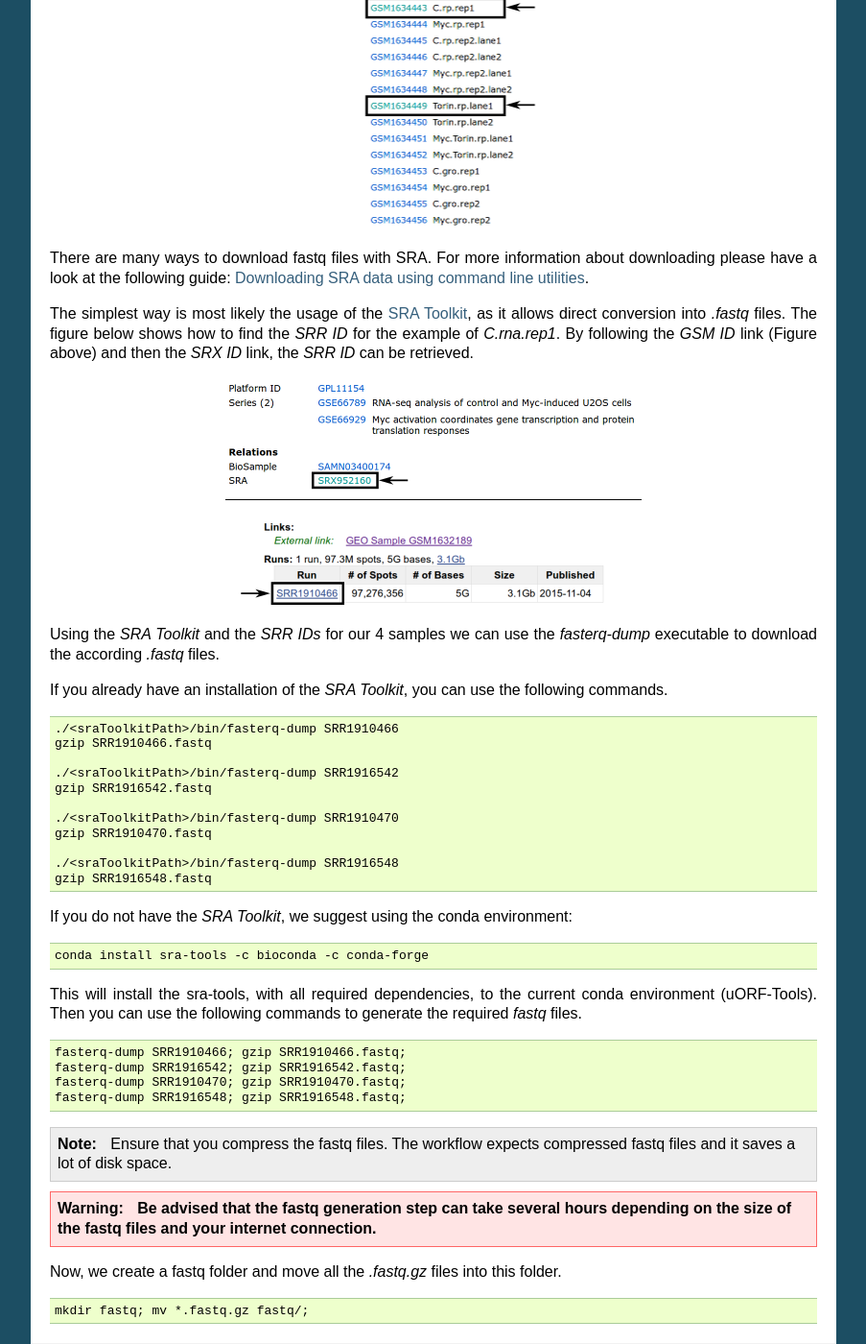
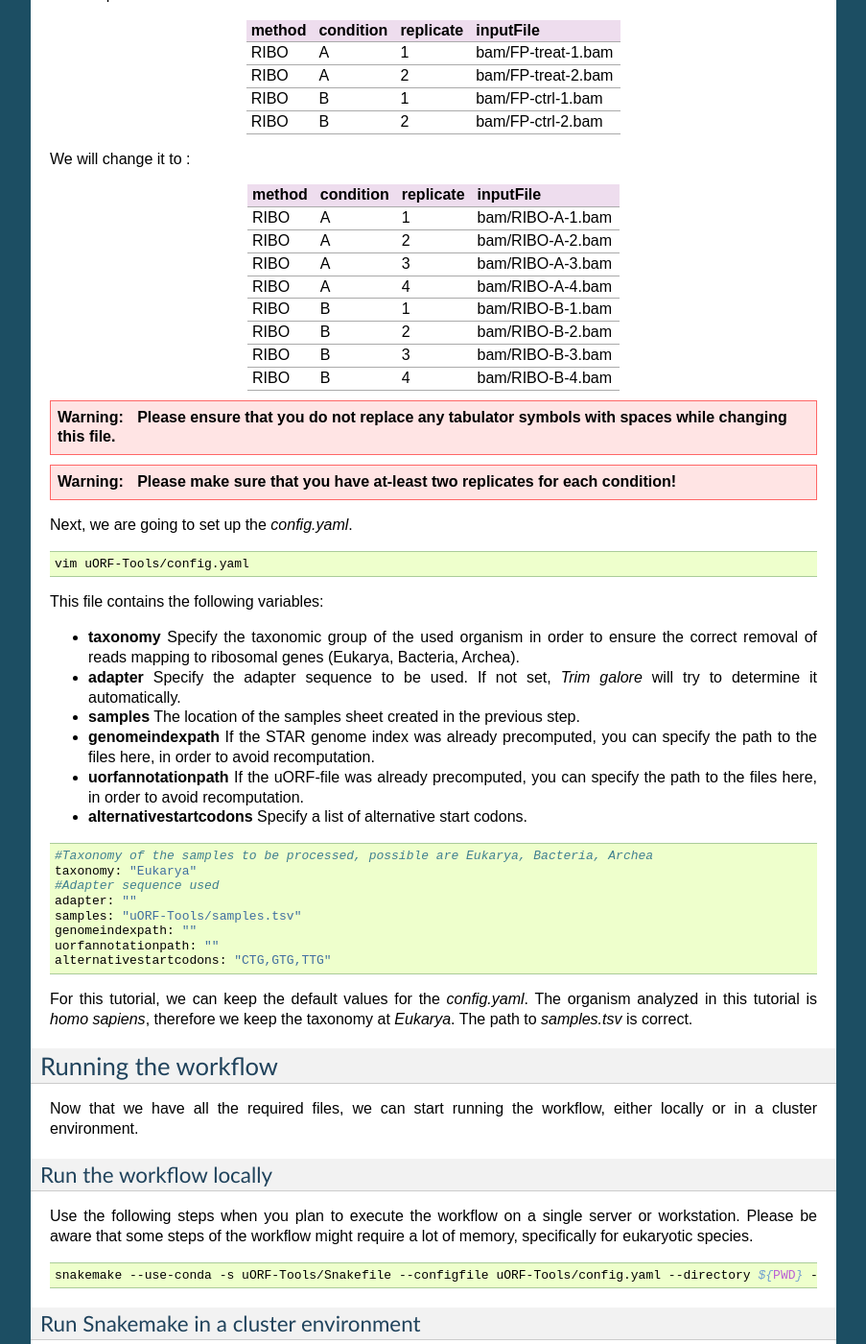
Before and after one commit to RickGelhausen/uORF-Tools_ReadTheDocs, a Sphinx documentation site: the page built from docs/source/example-workflow.rst, in a window 1280 px wide and 1400 px high, scrolled down 2080 px. Shown: the whole window at 96% size, without its empty margins (198-1101 px from the left). Built offline with Sphinx 7.4.7, drawn with Linux system fonts in a browser that asks for light colours; cross-references to code outside the pages are shown as plain code; some of the changed text lies outside the part shown.

Commit message:
updated example workflow

```diff
--- a/docs/source/example-workflow.rst
+++ b/docs/source/example-workflow.rst
@@ -4,10 +4,16 @@
 Example workflow
 ################
 
-The retrieval of input files and running the workflow locally and on a server cluster via a queuing system is demonstrated using an example with data available from SRA via NCBI.
-The dataset is available under the GEO accession number *GSE66929*. The retrieval of the data is described in this tutorial.
+The retrieval of input files and running the workflow locally and on a server cluster via a queuing system is demonstrated using an example with data available from our FTP-Server.
 
-.. note:: Ensure that you are in the uORF-Tools conda environment as explained in the installation section.
+.. note:: Ensure that you are in the uORF-Tools conda environment.
+If you have not yet create a conda environment please do so now using:
+
+.. code-block:: bash
+
+    conda create -c bioconda -c conda-forge -n uORF-Tools snakemake
+    source activate uORF-Tools
+
 Setup
 =====
 First of all, we start by creating the project directory and changing to it.
@@ -20,13 +26,13 @@
 
 .. code-block:: bash
 
-    wget https://github.com/anibunny12/uORF-Tools/archive/1.0.1.tar.gz
-    tar -xzf 1.0.1.tar.gz; mv uORF-Tools-1.0.1 uORF-Tools; rm 1.0.1.tar.gz;
+    wget https://github.com/anibunny12/uORF-Tools/archive/2.0.0.tar.gz
+    tar -xzf 2.0.0.tar.gz; mv uORF-Tools-2.0.0 uORF-Tools; rm 2.0.0.tar.gz;
 
 Retrieve and prepare input files
 ================================
 
-Before starting the workflow, we have to acquire and prepare several input files. These files are the annotation file, the genome file, the fastq files, the configuration file and the sample sheet.
+Before starting the workflow, we have to acquire and prepare several input files. These files are the annotation file, the genome file, the bam files, the configuration file and the sample sheet.
 
 Annotation and genome files
 ***************************
@@ -59,81 +65,23 @@
 
 Another webpage that provides these files is `Ensembl Genomes <http://www.ensembl.org/Homo_sapiens/Info/Index>`_ :cite:`Ensembl:2018`. This usually requires searching their file system in order to find the wanted files. For this tutorial, we recommend to stick to GenCode instead.
 
-Fastq files
-***********
+.bam files
+**********
 
-Next, we want to acquire the fastq files. For many datasets, the easiest way to retrieve the fastq files is using the `European Nucleotide Archive <https://www.ebi.ac.uk/ena>`_ (ENA) :cite:`SIL:KEA:2017european` as it provides direct download links when searching for a dataset. Unfortunately, the *GSE66929* dataset is not provided by ENA.
+Next, we want to acquire the bam files. The bam files for the tutorial dataset can be downloaded from our FTP-Server:
 
-Therefore, we will use the `Sequence Read Archive <https://www.ncbi.nlm.nih.gov/sra>`_ (SRA) :cite:`SRA:2011` instead, which is hosted by NCBI.
-On the NCBI webpage, we search for the GEO accession number, here *GSE66929*.
-
-.. image:: images/SRA_search.png
-    :scale: 50%
-    :align: center
-
-We receive one search result.
-
-.. image:: images/SRA_search_hit.png
-    :scale: 50%
-    :align: center
-
-When following the link provided in the search results, we get an overview with all kinds of information about the dataset. We are interested mainly in the samples provided on this page. In this tutorial, we are interested in the highlighted samples.
-
-.. image:: images/SRA_samples.png
-    :scale: 50%
-    :align: center
-
-There are many ways to download fastq files with SRA. For more information about downloading please have a look at the following guide: `Downloading SRA data using command line utilities <https://www.ncbi.nlm.nih.gov/books/NBK158899/>`_.
-
-The simplest way is most likely the usage of the `SRA Toolkit <https://trace.ncbi.nlm.nih.gov/Traces/sra/sra.cgi?view=toolkit_doc&f=std>`_, as it allows direct conversion into *.fastq* files.
-The figure below shows how to find the *SRR ID* for the example of *C.rna.rep1*. By following the *GSM ID* link (Figure above) and then the *SRX ID* link, the *SRR ID* can be retrieved.
-
-.. image:: images/SRA_ID.png
-    :scale: 50%
-    :align: center
-
-Using the *SRA Toolkit* and the *SRR IDs* for our 4 samples we can use the *fasterq-dump* executable to download the according *.fastq* files.
-
-If you already have an installation of the *SRA Toolkit*, you can use the following commands.
+..note:: we provide both a .zip and a .tar.gz file. We recommend the .tar.gz file as most linux systems can decompress them via commandline by default.
 
 .. code-block:: bash
 
-    ./<sraToolkitPath>/bin/fasterq-dump SRR1910466
-    gzip SRR1910466.fastq
+    wget ftp://biftp.informatik.uni-freiburg.de/pub/uORF-Tools/bam.tar.gz; tar -zxvf bam.tar.gz;
 
-    ./<sraToolkitPath>/bin/fasterq-dump SRR1916542
-    gzip SRR1916542.fastq
-
-    ./<sraToolkitPath>/bin/fasterq-dump SRR1910470
-    gzip SRR1910470.fastq
-
-    ./<sraToolkitPath>/bin/fasterq-dump SRR1916548
-    gzip SRR1916548.fastq
-
-If you do not have the *SRA Toolkit*, we suggest using the conda environment:
+This will create a bam folder containing all the files necessary to run the workflow.
+If you prefer using your own .bam files, we suggest creating a bam folder and copying the files into it.
 
 .. code-block:: bash
 
-    conda install sra-tools -c bioconda -c conda-forge
-
-
-This will install the sra-tools, with all required dependencies, to the current conda environment (uORF-Tools). Then you can use the following commands to generate the required *fastq* files.
-
-.. code-block:: bash
-
-    fasterq-dump SRR1910466; gzip SRR1910466.fastq;
-    fasterq-dump SRR1916542; gzip SRR1916542.fastq;
-    fasterq-dump SRR1910470; gzip SRR1910470.fastq;
-    fasterq-dump SRR1916548; gzip SRR1916548.fastq;
-
-.. note:: Ensure that you compress the fastq files. The workflow expects compressed fastq files and it saves a lot of disk space.
-.. warning:: **Be advised that the fastq generation step can take several hours depending on the size of the fastq files and your internet connection.**
-
-Now, we create a fastq folder and move all the *.fastq.gz* files into this folder.
-
-.. code-block:: bash
-
-    mkdir fastq; mv *.fastq.gz fastq/;
+    mkdir bam; mv *.bam bam/;
 
 
 Configuration file and sample sheet
@@ -153,39 +101,42 @@
 
 The template looks as follows:
 
-+--------+-----------+-----------+--------------------------------+
-| method | condition | replicate | fastqFile                      |
-+========+===========+===========+================================+
-| RIBO   |  A        | 1         | fastq/FP-ctrl-1-2.fastq.gz     |
-+--------+-----------+-----------+--------------------------------+
-| RIBO   |  B        | 1         | fastq/FP-treat-1-2.fastq.gz    |
-+--------+-----------+-----------+--------------------------------+
-| RNA    |  A        | 1         | fastq/Total-ctrl-1-2.fastq.gz  |
-+--------+-----------+-----------+--------------------------------+
-| RNA    |  B        | 1         | fastq/Total-treat-1-2.fastq.gz |
-+--------+-----------+-----------+--------------------------------+
++--------+-----------+-----------+--------------------+
+| method | condition | replicate | inputFile          |
++========+===========+===========+====================+
+| RIBO   |  A        | 1         | bam/FP-treat-1.bam |
++--------+-----------+-----------+--------------------+
+| RIBO   |  A        | 2         | bam/FP-treat-2.bam |
++--------+-----------+-----------+--------------------+
+| RIBO   |  B        | 1         | bam/FP-ctrl-1.bam  |
++--------+-----------+-----------+--------------------+
+| RIBO   |  B        | 2         | bam/FP-ctrl-2.bam  |
++--------+-----------+-----------+--------------------+
 
-• **method** Indicates the method used for this project. RIBO for ribosome profiling or RNA for RNA-seq.
-• **condition** Indicates the applied condition (A, B / CTRL, TREAT). Please ensure that you put the control before the treatment alphabetically (e.g. A: Control B: Treatment or CTRL: Control, TREAT: Treatment)
-• **replicate** ID used to distinguish between the different replicates (e.g. 1,2, ...)
-• **fastqFile** Indicates the according fastq file for a given sample.
+We will change it to :
 
-
-For this tutorial, the resulting *samples.tsv* will look as follows:
-
-+--------+-----------+-----------+--------------------------------+
-| method | condition | replicate | fastqFile                      |
-+========+===========+===========+================================+
-| RIBO   |  A        | 1         | fastq/SRR1916542.fastq.gz      |
-+--------+-----------+-----------+--------------------------------+
-| RIBO   |  B        | 1         | fastq/SRR1916548.fastq.gz      |
-+--------+-----------+-----------+--------------------------------+
-| RNA    |  A        | 1         | fastq/SRR1910466.fastq.gz      |
-+--------+-----------+-----------+--------------------------------+
-| RNA    |  B        | 1         | fastq/SRR1910470.fastq.gz      |
-+--------+-----------+-----------+--------------------------------+
++-----------+-----------+-----------+------------------+
+|   method  | condition | replicate | inputFile        |
++===========+===========+===========+==================+
+| RIBO      |  A        | 1         | bam/RIBO-A-1.bam |
++-----------+-----------+-----------+------------------+
+| RIBO      |  A        | 2         | bam/RIBO-A-2.bam |
++-----------+-----------+-----------+------------------+
+| RIBO      |  A        | 3         | bam/RIBO-A-3.bam |
++-----------+-----------+-----------+------------------+
+| RIBO      |  A        | 4         | bam/RIBO-A-4.bam |
++-----------+-----------+-----------+------------------+
+| RIBO      |  B        | 1         | bam/RIBO-B-1.bam |
++-----------+-----------+-----------+------------------+
+| RIBO      |  B        | 2         | bam/RIBO-B-2.bam |
++-----------+-----------+-----------+------------------+
+| RIBO      |  B        | 3         | bam/RIBO-B-3.bam |
++-----------+-----------+-----------+------------------+
+| RIBO      |  B        | 4         | bam/RIBO-B-4.bam |
++-----------+-----------+-----------+------------------+
 
 .. warning:: **Please ensure that you do not replace any tabulator symbols with spaces while changing this file.**
+.. warning:: **Please make sure that you have at-least two replicates for each condition!**
 
 Next, we are going to set up the *config.yaml*.
 
@@ -200,6 +151,7 @@
 •	**samples** The location of the samples sheet created in the previous step.
 •	**genomeindexpath** If the STAR genome index was already precomputed, you can specify the path to the files here, in order to avoid recomputation.
 •	**uorfannotationpath** If the uORF-file was already precomputed, you can specify the path to the files here, in order to avoid recomputation.
+• **alternativestartcodons** Specify a list of alternative start codons.
 
 .. code-block:: bash
 
@@ -210,8 +162,9 @@
     samples: "uORF-Tools/samples.tsv"
     genomeindexpath: ""
     uorfannotationpath: ""
+    alternativestartcodons: "CTG,GTG,TTG"
 
-For this tutorial, we can keep the default values for the *config.yaml*. The organism analyzed in this tutorial is *homo sapiens*, therefore we keep the taxonomy at *Eukarya*. We let *Trim galore* determine the correct adapter sequence. The path to *samples.tsv* is correct and we precomputed nothing, therefore we leave the rest empty.
+For this tutorial, we can keep the default values for the *config.yaml*. The organism analyzed in this tutorial is *homo sapiens*, therefore we keep the taxonomy at *Eukarya*.  The path to *samples.tsv* is correct.
 
 Running the workflow
 ====================
@@ -222,7 +175,7 @@
 ************************
 
 Use the following steps when you plan to execute the workflow on a single server or workstation. Please be aware that some steps
-of the workflow require a lot of memory, specifically for eukaryotic species.
+of the workflow might require a lot of memory, specifically for eukaryotic species.
 
 .. code-block:: bash
 
@@ -250,12 +203,13 @@
 
     vim torque.sh
 
-We proceeded by writing the queueing script:
+..note:: Please note that all arguments enclosed in <> have to be customized. This script will only work if your cluster uses the TORQUE queuing system.
+We proceeded by writing the queuing script:
 
 .. code-block:: bash
 
     #!/bin/bash
-    #PBS -N <ProjectFolder>
+    #PBS -N <ProjectName>
     #PBS -S /bin/bash
     #PBS -q "long"
     #PBS -d <PATH/ProjectFolder>
```
Also changed, not shown: other parts of docs/source/example-workflow.rst (+2 -2 lines), docs/source/overview.rst (+18 -15 lines).
